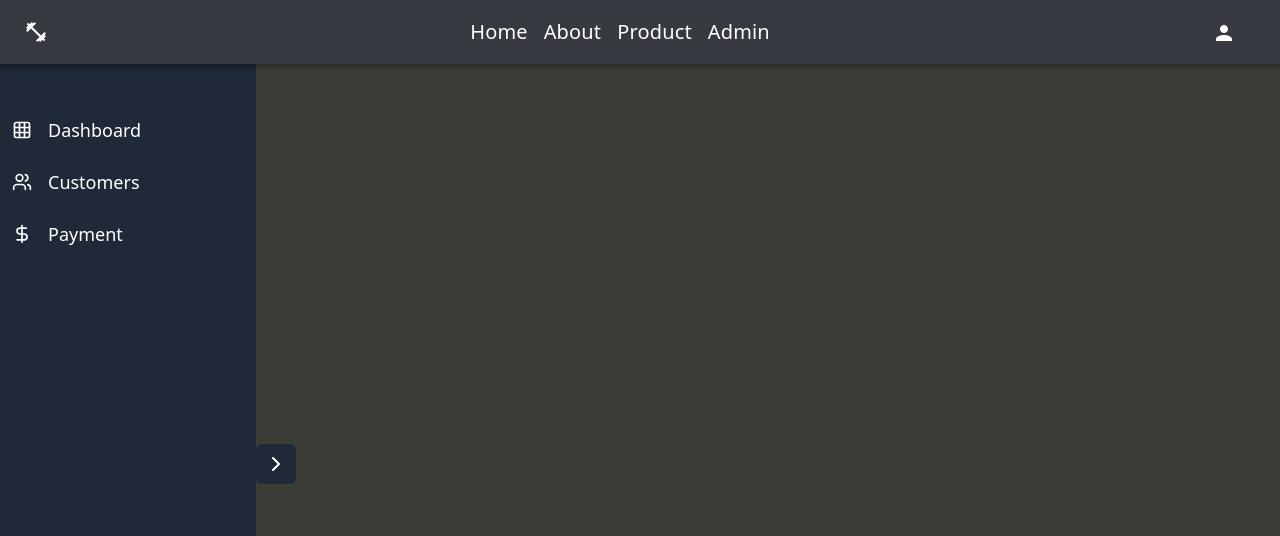
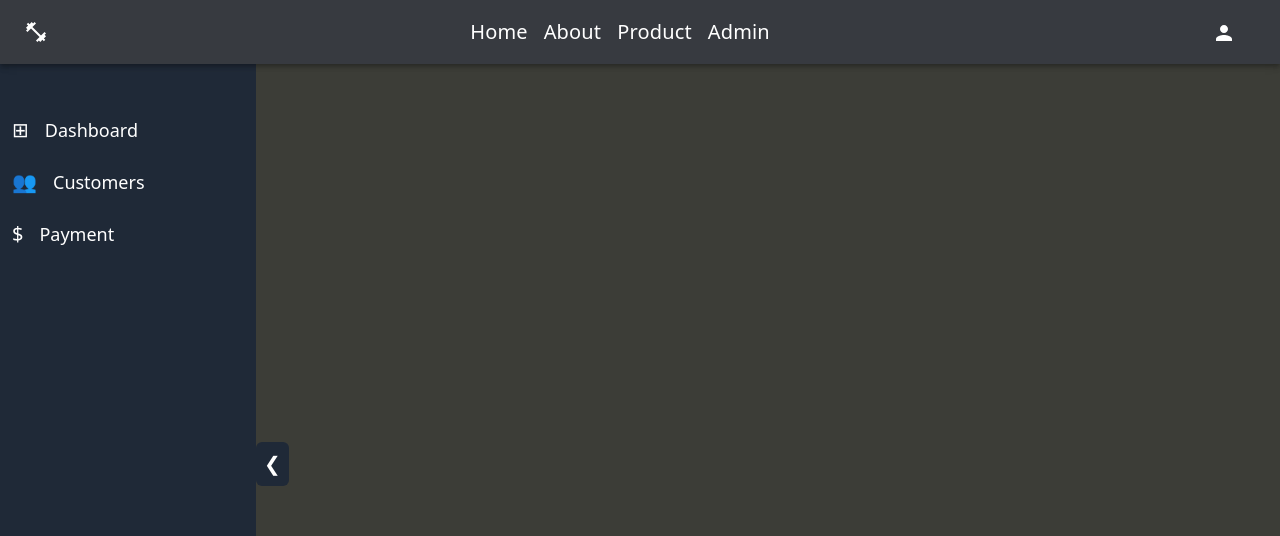
Before and after one commit to Heisen47/gym-frontend, a React (Create React App) app: page /Admin in a window 1280 px wide. Shown: the top 536 px of the page. Built offline with nearby package versions, Linux system fonts and the light colour scheme; what tailwind-gradient-mask-image would draw is missing.

Commit message:
fixing sidebar

```diff
--- a/src/components/dashboardComponents/Sidebar.jsx
+++ b/src/components/dashboardComponents/Sidebar.jsx
@@ -1,11 +1,4 @@
 import React, { useState } from "react";
-import {
-  ChevronRight,
-  ChevronLeft,
-  Grid,
-  Users,
-  DollarSign,
-} from "lucide-react";
 
 const Sidebar = () => {
   const [isOpen, setIsOpen] = useState(true);
@@ -15,13 +8,12 @@ const Sidebar = () => {
   };
 
   return (
-    <div className="relative flex items-center">
+    <div className="relative flex items-center ">
       <div
         className={`bg-gray-800 text-white h-screen flex flex-col transition-all duration-300 ${
           isOpen ? "w-64" : "w-16"
         }`}
       >
-        {/* Sidebar Content */}
         <div className="flex flex-col items-center mt-10">
           {/* Menu Items */}
           <div
@@ -29,7 +21,7 @@ const Sidebar = () => {
               isOpen ? "justify-start" : "justify-center"
             }`}
           >
-            <Grid className="h-5 w-5" />
+            <span className="text-xl">⊞</span>
             {isOpen && <span className="text-lg">Dashboard</span>}
           </div>
           <div
@@ -37,7 +29,7 @@ const Sidebar = () => {
               isOpen ? "justify-start" : "justify-center"
             }`}
           >
-            <Users className="h-5 w-5" />
+            <span className="text-xl">👥</span>
             {isOpen && <span className="text-lg">Customers</span>}
           </div>
           <div
@@ -45,19 +37,20 @@ const Sidebar = () => {
               isOpen ? "justify-start" : "justify-center"
             }`}
           >
-            <DollarSign className="h-5 w-5" />
+            <span className="text-xl">$</span>
             {isOpen && <span className="text-lg">Payment</span>}
           </div>
         </div>
       </div>
-
       {/* Drawer Toggle Button */}
       <div>
         <button
-          onClick={!toggleSidebar}
-          className="textcenter bg-gray-800 text-white p-2 rounded-md"
+          onClick={toggleSidebar}
+          className="textcenter bg-gray-800 text-white p-2 rounded-md cursor-pointer"
         >
-          {isOpen ? <ChevronRight /> : <ChevronLeft />}
+          <span className="text-xl">
+            {isOpen ? "❮" : "❯"}
+          </span>
         </button>
       </div>
     </div>
```
